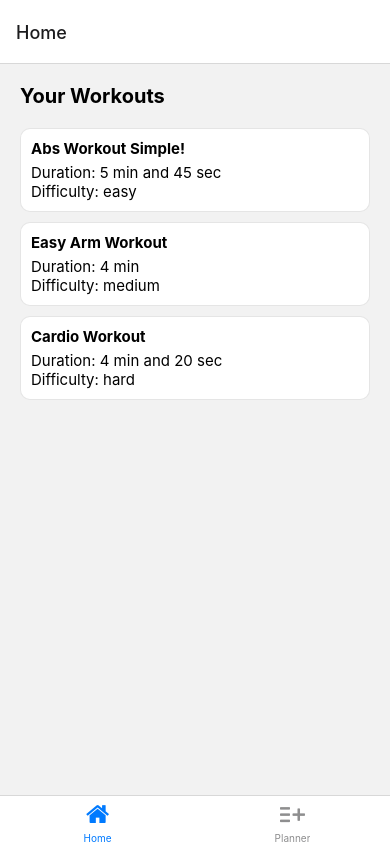
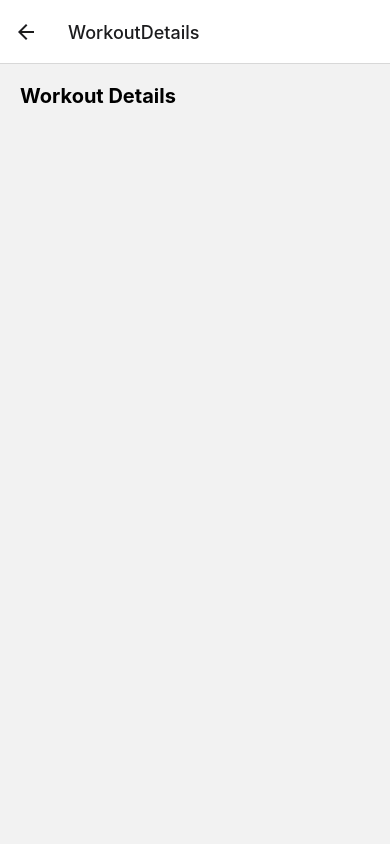
Before and after one commit to DrewIndeed/react-native-projects, a React Native app in the folder workout-app/: screen /WorkoutDetails in a window 390 px wide. Built offline with nearby package versions, Linux system fonts and the light colour scheme.

Commit message:
26. workout-app: create WorkoutDetailScreen

```diff
--- a/workout-app/components/WorkoutItem.tsx
+++ b/workout-app/components/WorkoutItem.tsx
@@ -2,7 +2,7 @@ import { View, Text, StyleSheet } from 'react-native';
 import { Workout } from '../types/data';
 import { secToMin, formatSec } from '../utils/time';
 
-export default function renderItem({ item }: { item: Workout }) {
+export default function WorkoutItem({ item }: { item: Workout }) {
   return (
     <View style={styles.container}>
       <Text style={styles.name}>{item.name}</Text>
--- a/workout-app/navigation/index.tsx
+++ b/workout-app/navigation/index.tsx
@@ -4,6 +4,7 @@ import { NavigationContainer } from '@react-navigation/native';
 import HomeScreen from '../screens/HomeScreen';
 import PlannerScreen from '../screens/PlannerScreen';
 import { FontAwesome, Entypo } from '@expo/vector-icons';
+import WorkoutDetailScreen from '../screens/WorkoutDetailScreen';
 
 export default function Navigation() {
   return (
@@ -21,6 +22,10 @@ const RootNavigator = () => (
       component={BottomTabNavigator}
       // headerShown to false to hide to header part
       options={{ headerShown: false }}
+    />
+    <Stack.Screen
+      name="WorkoutDetails"
+      component={WorkoutDetailScreen}
     />
   </Stack.Navigator>
 );
--- a/workout-app/screens/HomeScreen.tsx
+++ b/workout-app/screens/HomeScreen.tsx
@@ -30,11 +30,17 @@ const HomeScreen = ({ navigation }: NativeStackHeaderProps) => {
         // ) => (
         //   <View>
         //     {/* render items name here */}
-        //     <Text>{item.name}</Text>
+        //     <Text>{item.name}</Text>s
         //   </View>
         // )}
 
-        renderItem={PressableWorkoutItem}
+        renderItem={({ item }) => {
+          return (
+            <Pressable onPress={() => navigation.navigate('WorkoutDetails')}>
+              <WorkoutItem item={item} />
+            </Pressable>
+          );
+        }}
       />
     </View>
   );
--- /dev/null
+++ b/workout-app/screens/WorkoutDetailScreen.tsx
@@ -0,0 +1,24 @@
+import { View, Text, StyleSheet } from 'react-native';
+import { NativeStackHeaderProps } from '@react-navigation/native-stack';
+
+const WorkoutDetailScreen = ({ navigation }: NativeStackHeaderProps) => {
+  return (
+    <View style={styles.container}>
+      <Text style={styles.header}>Workout Details</Text>
+    </View>
+  );
+};
+
+const styles = StyleSheet.create({
+  container: {
+    padding: 20,
+    flex: 1,
+  },
+  header: {
+    fontSize: 20,
+    marginBottom: 20,
+    fontWeight: 'bold',
+  },
+});
+
+export default WorkoutDetailScreen;
```
